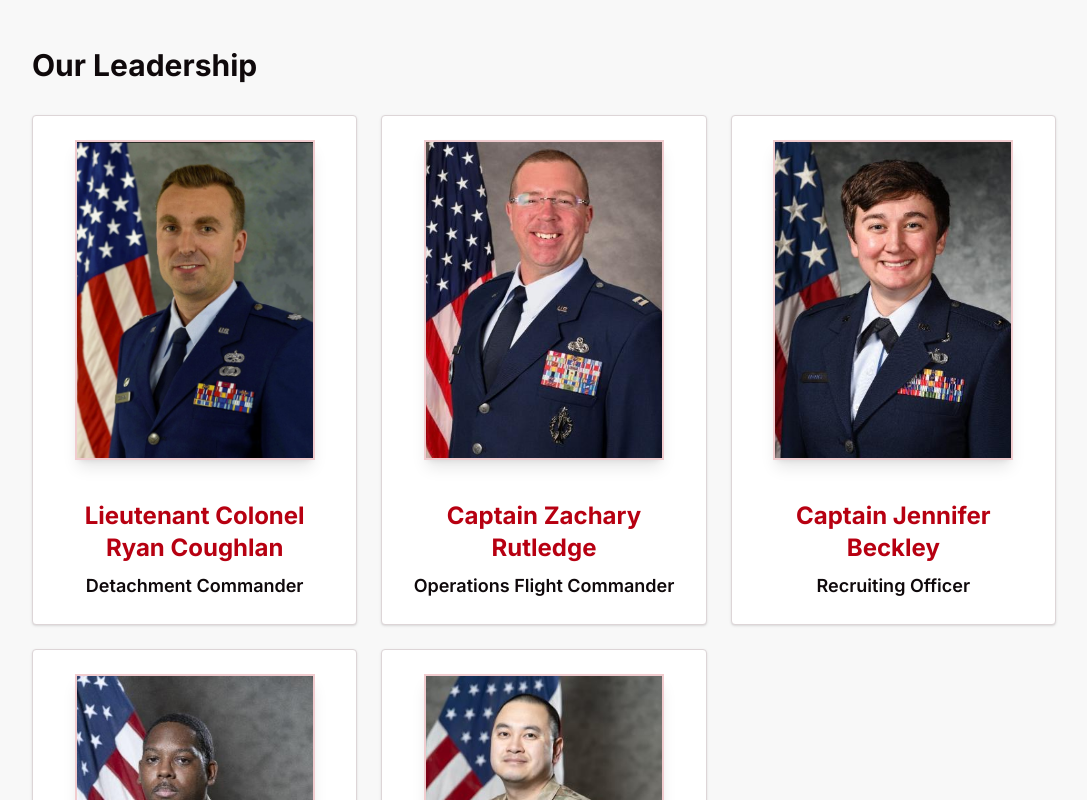
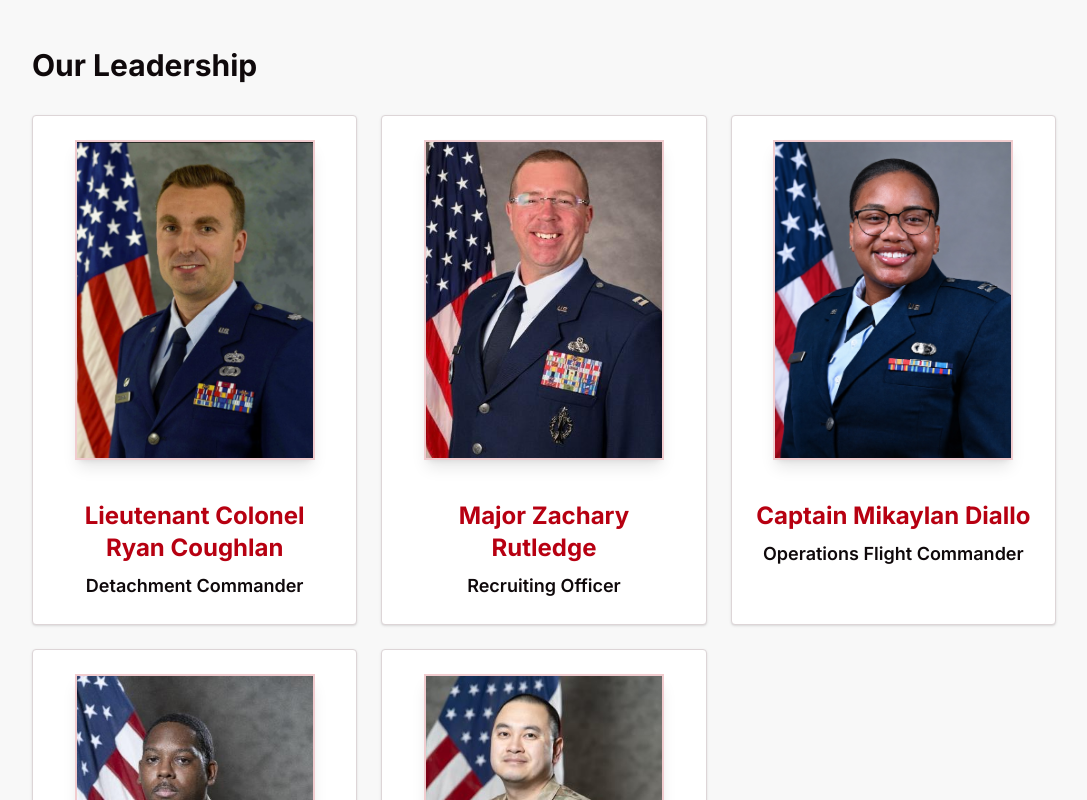
Before and after one commit to Averkleeren/Det_new_website, a Next.js app: page /cadre in a window 1280 px wide. Shown: the part 614-1414 px from the top of the page, without its empty margins (96-1183 px from the left). Built offline with nearby package versions, Linux system fonts and the light colour scheme.

Commit message:
modified new titles? - kg

```diff
--- a/app/cadre/page.tsx
+++ b/app/cadre/page.tsx
@@ -5,8 +5,8 @@ import Image from "next/image";
 
 const staff = [
   { name: "Lieutenant Colonel Ryan Coughlan", role: "Detachment Commander", img: "/staff/coughlan.png" },
-  { name: "Captain Zachary Rutledge", role: "Operations Flight Commander", img: "/staff/zachary-rutledge.jpg" },
-  { name: "Captain Jennifer Beckley", role: "Recruiting Officer", img: "/staff/jennifer-beckley.jpg" },
+  { name: "Major Zachary Rutledge", role: "Recruiting Officer", img: "/staff/zachary-rutledge.jpg" },
+  { name: "Captain Mikaylan Diallo", role: "Operations Flight Commander", img: "/staff/capt_diallo_headshot.jpg" },
   { name: "Technical Sergeant Richard Major-Oliphant", role: "NCOIC, Administration", img: "/staff/major-oliphant.jpg" },
   { name: "Technical Sergeant Daryl Moua", role: "Training Instructor", img: "/staff/daryl-moua.jpg" },
 ];
```
